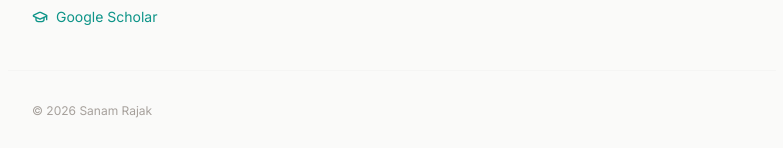
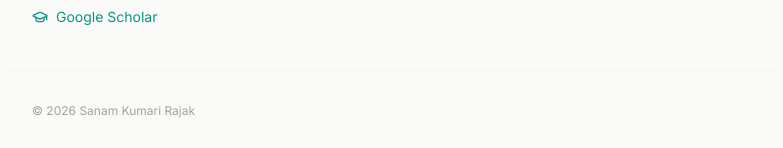
Before and after one commit to sanamrajak/sanamrajak.github.io, a Next.js app: page / in a window 1280 px wide. Shown: the part 2795-2943 px from the top of the page, without its empty margins (248-1031 px from the left). Built offline with nearby package versions, Linux system fonts and the light colour scheme.

Commit message:
Use full name in footer

```diff
--- a/app/page.tsx
+++ b/app/page.tsx
@@ -18,7 +18,7 @@ export default function Home() {
         <Publications />
         <Contact />
         <footer className="max-w-3xl mx-auto px-6 py-8 border-t border-stone-100 text-xs text-stone-400">
-          © {new Date().getFullYear()} Sanam Rajak
+          © {new Date().getFullYear()} Sanam Kumari Rajak
         </footer>
       </main>
     </>
```
